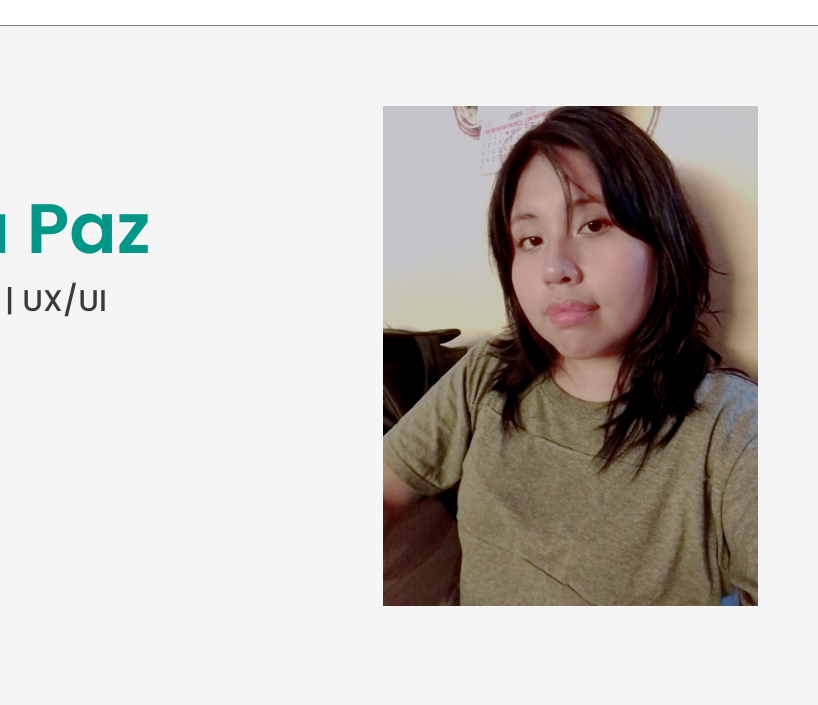
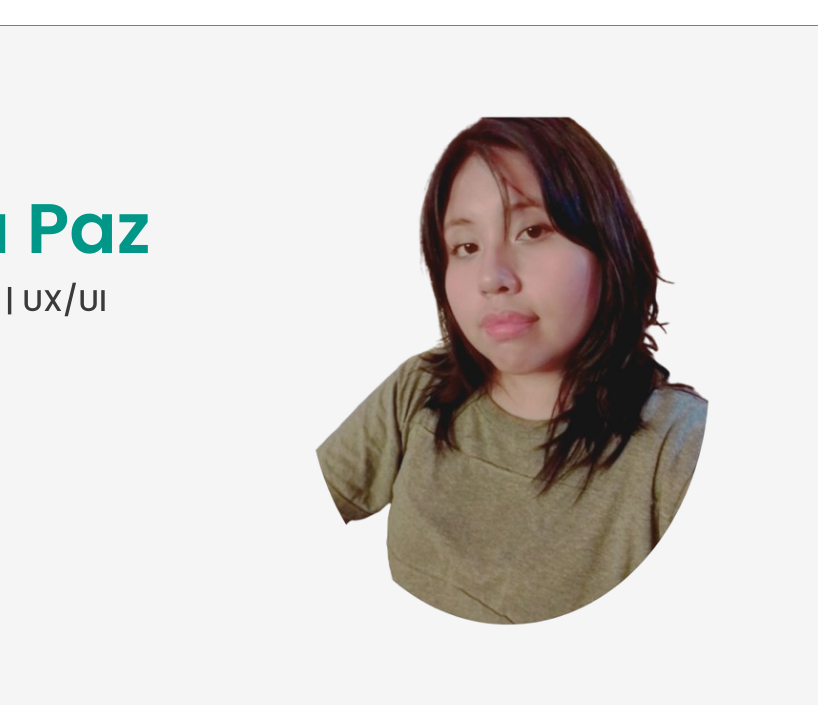
Before and after one commit to MelinaPaz/tpfinaluno, a plain HTML site: page index.html in a window 1280 px wide. Shown: the part 95-800 px from the top of the page, 462-1280 px from the left. Drawn offline with nearby package versions, Linux system fonts and the light colour scheme.

Commit message:
correccion foto hero

```diff
--- a/css/estilo.css
+++ b/css/estilo.css
@@ -152,10 +152,10 @@ button{
 
 .contenedorfotohero img{
     /*border:solid blue;*/
-    height: 500px;
-    margin-right: 60px;
+    height: 550px;
+    margin-right: 100px;
     margin-top: 80px;
-    margin-bottom: 80px;
+    margin-bottom: 70px;
 }
 
 /*SECTIONDOS*/
--- a/index.html
+++ b/index.html
@@ -55,7 +55,7 @@
                 </div>
 
                 <div class="contenedorfotohero">
-                    <img src="img/foto.jpg" alt="">
+                    <img src="img/foto.png" alt="">
                 </div>
 
 
```
Also changed, not shown: img/foto.jpg (deleted), img/foto.png (added).
